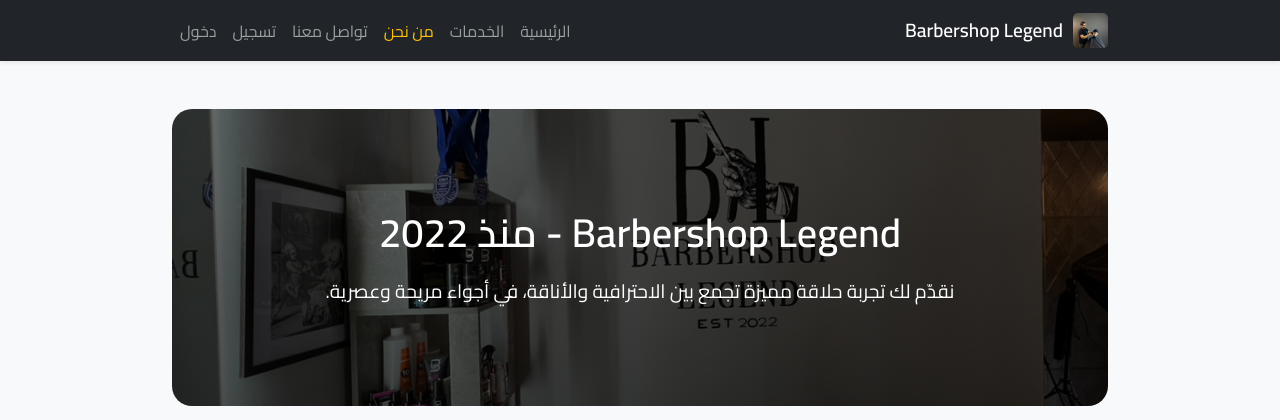
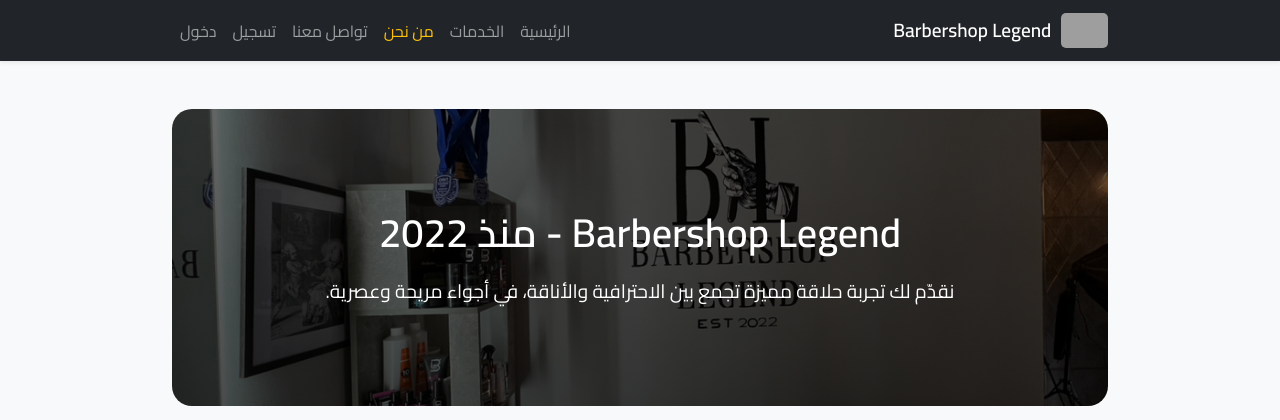
Before and after one commit to ALBADWIMAJID/barbershop, a Django app: page /about/ in a window 1280 px wide. Shown: the top 420 px of the page. Run offline with Django 4.2, Linux system fonts and the light colour scheme; grey boxes are pictures that could not be loaded.

Commit message:
adding  logo

```diff
--- a/booking/templates/booking/base.html
+++ b/booking/templates/booking/base.html
@@ -79,7 +79,10 @@
     <nav class="navbar navbar-expand-lg navbar-dark bg-dark shadow-sm">
       <div class="container">
         <a class="navbar-brand" href="/">
-          <img src="{% static 'images/1ea8jp0rfl.jpg' %}" alt="" />
+          <img
+            src="https://f1.dikidi.net/c4/v3497/37106hqbh7.jpg?size=m"
+            alt="barbershop legend"
+          />
 
           Barbershop Legend
         </a>
```
Also changed, not shown: db.sqlite3.
